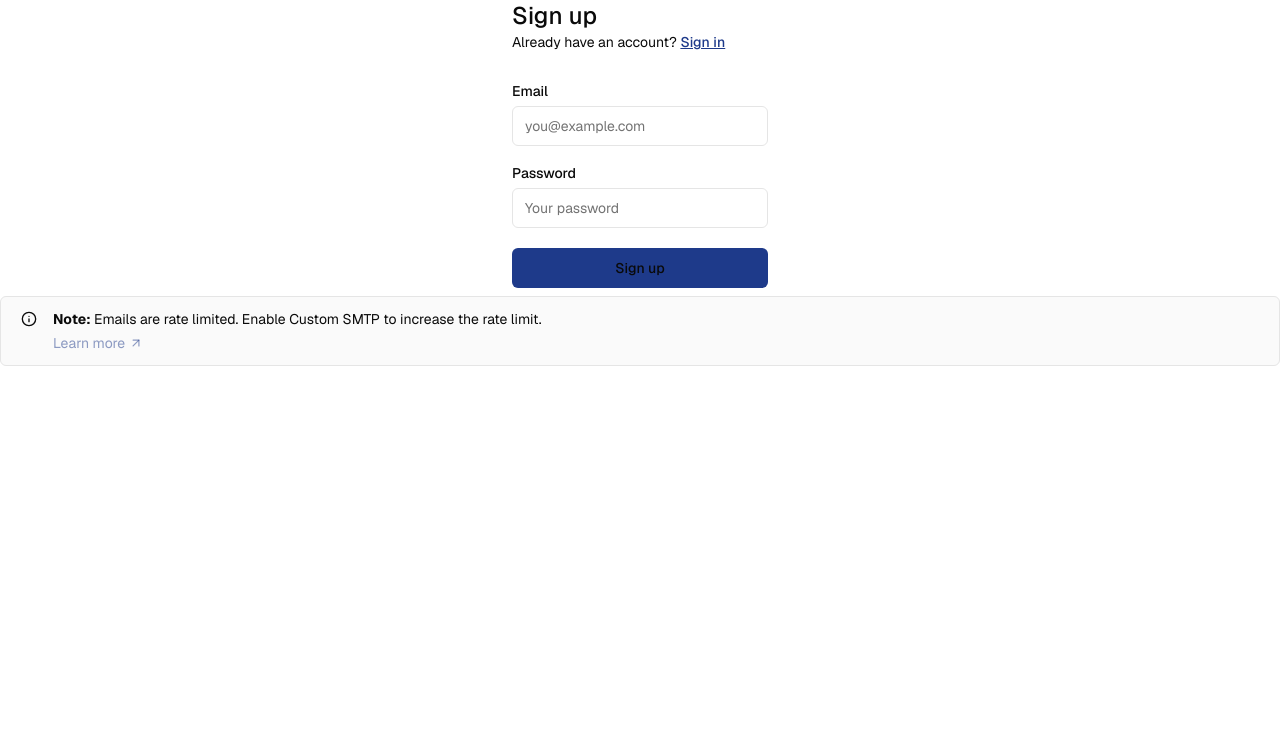
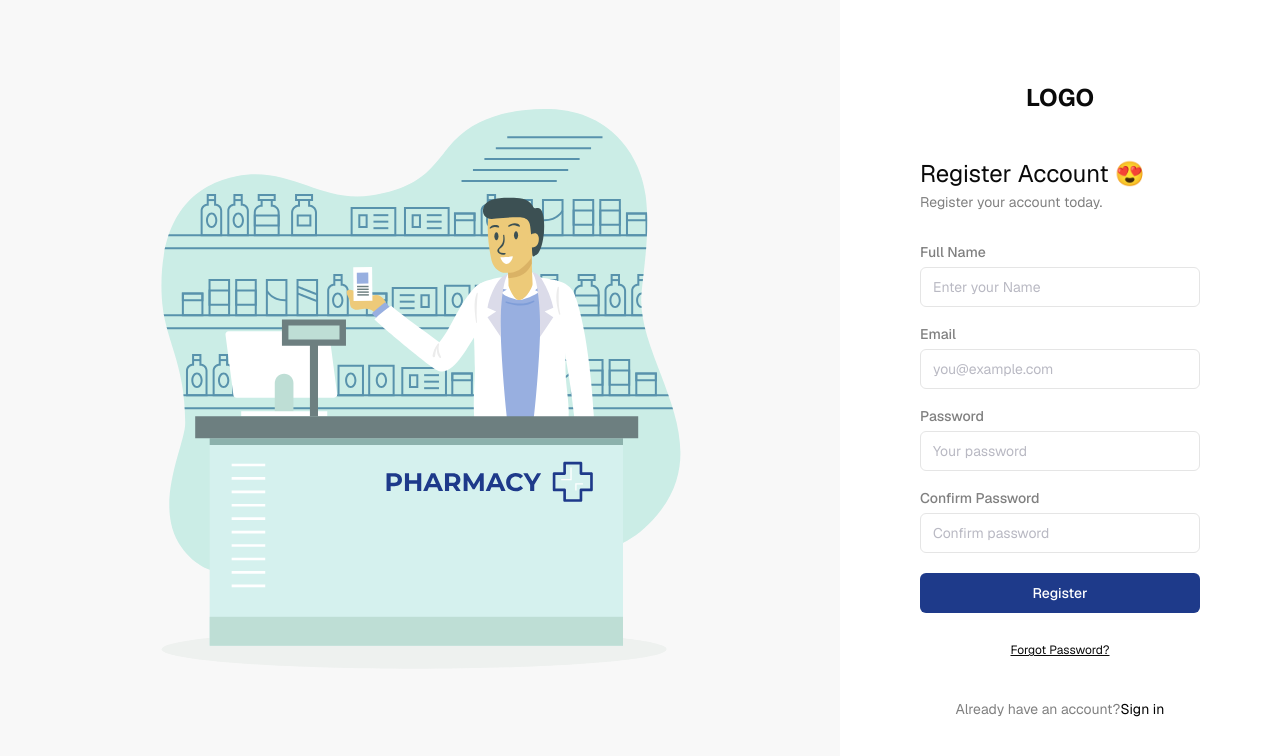
Before and after one commit to Blue-Health-Here/frontend.financialswebapp, a Next.js app: page /sign-up in a window 1280 px wide. Shown: the top 756 px of the page. Built offline with nearby package versions, Linux system fonts and the light colour scheme.

Commit message:
Design Register page
create common commponent of auth background Image

```diff
--- a/app/(auth-pages)/sign-in/page.tsx
+++ b/app/(auth-pages)/sign-in/page.tsx
@@ -7,13 +7,12 @@ import Link from "next/link";
 import authImage from "../../../public/auth-image.svg"
 import passwordIcon from "../../../public/password.svg"
 import Image from "next/image";
+import AuthBackgroundImage from "@/components/common-components/AuthBackgroundImage";
 export default async function Login(props: { searchParams: Promise<Message> }) {
   const searchParams = await props.searchParams;
   return (
     <div className="flex h-screen">
-      <div className="flex-[3] bg-[#F8F8F8] justify-center items-center hidden md:flex">
-        <Image src={authImage} alt="Auth Image" />
-      </div>
+      <AuthBackgroundImage />
       <div className="flex-[1] p-10 md:p-20 flex flex-col h-full justify-between">
         <h1 className="text-[24px] text-center font-bold">LOGO</h1>
         <div className="flex flex-col">
--- a/app/(auth-pages)/sign-up/page.tsx
+++ b/app/(auth-pages)/sign-up/page.tsx
@@ -5,6 +5,10 @@ import { Input } from "@/components/ui/input";
 import { Label } from "@/components/ui/label";
 import Link from "next/link";
 import { SmtpMessage } from "../smtp-message";
+import Image from "next/image";
+import authImage from "../../../public/auth-image.svg"
+import passwordIcon from "../../../public/password.svg"
+import AuthBackgroundImage from "@/components/common-components/AuthBackgroundImage";
 
 export default async function Signup(props: {
   searchParams: Promise<Message>;
@@ -20,32 +24,44 @@ export default async function Signup(props: {
 
   return (
     <>
-      <form className="flex flex-col min-w-64 max-w-64 mx-auto">
-        <h1 className="text-2xl font-medium">Sign up</h1>
-        <p className="text-sm text text-foreground">
-          Already have an account?{" "}
-          <Link className="text-primary font-medium underline" href="/sign-in">
-            Sign in
-          </Link>
-        </p>
-        <div className="flex flex-col gap-2 [&>input]:mb-3 mt-8">
+      <div className="flex min-h-screen">
+        <AuthBackgroundImage />
+        <div className="flex-[1] p-10 md:p-20 flex flex-col h-full justify-between">
+          <h1 className="text-[24px] text-center font-bold">LOGO</h1>
+          <div className="flex flex-col py-10">
+            <h2 className="text-[24px] font-normal">
+              Register Account 😍
+            </h2>
+            <p className="text-[14px] text-[grey]">Register your account today.</p>
+            <form className="flex flex-col min-w-64 gap-y-6">
+              <div className="flex flex-col text-[grey] gap-2 [&>input]:mb-3 mt-8 [&>input]:placeholder:text-[#B9B9C3]">
+                <Label htmlFor="name">Full Name</Label>
+                <Input name="name" placeholder="Enter your Name" required />
                 <Label htmlFor="email">Email</Label>
                 <Input name="email" placeholder="you@example.com" required />
+                <div className="flex justify-between items-center">
                   <Label htmlFor="password">Password</Label>
-          <Input
-            type="password"
-            name="password"
-            placeholder="Your password"
-            minLength={6}
-            required
-          />
-          <SubmitButton formAction={signUpAction} pendingText="Signing up...">
-            Sign up
+                </div>
+                <Input type="password" name="password" placeholder="Your password" required className="placeholder:text-[#B9B9C3] mb-3" />
+                <div className="flex justify-between items-center">
+                  <Label htmlFor="password">Confirm Password</Label>
+                </div>
+                <Input type="password" name="password" placeholder="Confirm password" required className="placeholder:text-[#B9B9C3] mb-3" />
+                <SubmitButton className="mb-3 text-[14px] text-white" pendingText="Signing In..." formAction={signUpAction}>
+                  Register
                 </SubmitButton>
                 <FormMessage message={searchParams} />
+                <Link className="text-[12px] text-center text-foreground underline" href="/forgot-password">
+                  Forgot Password?
+                </Link>
               </div>
             </form>
-      <SmtpMessage />
+          </div>
+          <p className="text-center text-[grey] text-[14px]">
+            Already have an account?<Link href="/forgot-password" className="text-black">Sign in</Link>
+          </p>
+        </div>
+      </div>
     </>
   );
 }
--- /dev/null
+++ b/components/common-components/AuthBackgroundImage.tsx
@@ -0,0 +1,13 @@
+import Image from 'next/image'
+import React from 'react'
+import authImage from "../../public/auth-image.svg"
+
+function AuthBackgroundImage() {
+    return (
+        <div className="flex-[3] bg-[#F8F8F8] justify-center items-center hidden md:flex">
+            <Image src={authImage} alt="Auth Image" />
+        </div>
+    )
+}
+
+export default AuthBackgroundImage
```
Lines whose indentation alone changed are shown as unchanged.
